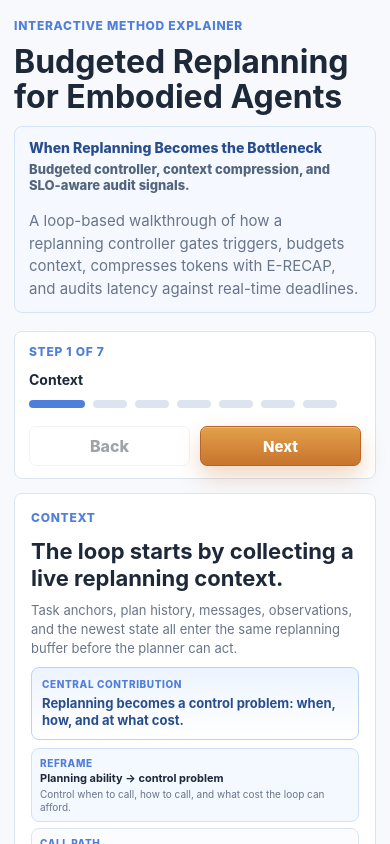
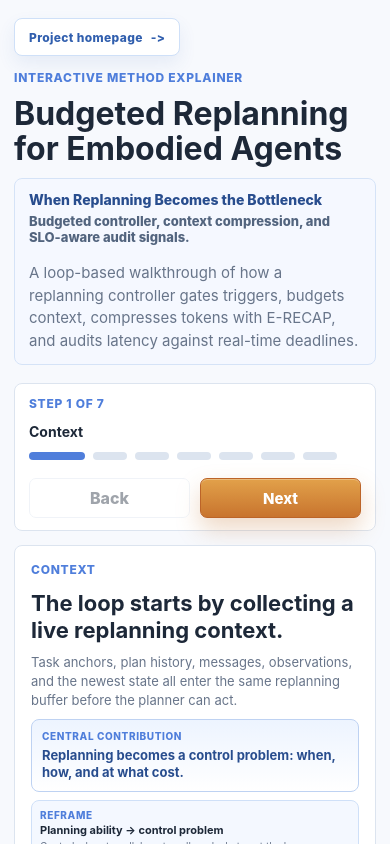
Before and after one commit to Shuaijun-LIU/BRACE-Animation, a React (Vite) app in the folder app/: page / in a window 390 px wide. Shown: the top 844 px of the page. Built offline with nearby package versions, Linux system fonts and the light colour scheme.

Commit message:
feat(animation): add project homepage link

```diff
--- a/app/src/App.tsx
+++ b/app/src/App.tsx
@@ -370,6 +370,9 @@ function App() {
   return (
     <main className="app-shell">
       <header className="topbar">
+        <a className="project-home-link" href="https://nebulis-lab.com/BRACE/" rel="noreferrer" target="_blank">
+          Project homepage
+        </a>
         <div className="title-block">
           <p className="eyebrow">Interactive method explainer</p>
           <h1>Budgeted Replanning for Embodied Agents</h1>
--- a/app/src/styles.css
+++ b/app/src/styles.css
@@ -45,8 +45,46 @@ button {
 }
 
 .topbar {
+  position: relative;
   display: block;
   margin-bottom: 18px;
+}
+
+.project-home-link {
+  position: absolute;
+  top: 2px;
+  right: 0;
+  display: inline-flex;
+  align-items: center;
+  justify-content: center;
+  min-height: 38px;
+  padding: 0 14px;
+  border: 1px solid #cfe0f8;
+  border-radius: 8px;
+  background: #fff;
+  color: #315fae;
+  font-size: 12px;
+  font-weight: 820;
+  letter-spacing: 0.03em;
+  text-decoration: none;
+  box-shadow: 0 8px 18px rgba(53, 95, 174, 0.09);
+  transition:
+    border-color 160ms ease,
+    background 160ms ease,
+    color 160ms ease,
+    transform 160ms ease;
+}
+
+.project-home-link::after {
+  margin-left: 8px;
+  content: "->";
+}
+
+.project-home-link:hover {
+  border-color: #9eb9ea;
+  background: #f5f8ff;
+  color: #244f9e;
+  transform: translateY(-1px);
 }
 
 .eyebrow,
@@ -118,7 +156,7 @@ h2 {
   border: 1px solid #d5e3f7;
   border-radius: 8px;
   background: #f5f8ff;
-  animation: stagedIn 520ms ease both;
+  animation: stagedIn 860ms ease both;
   animation-delay: 80ms;
 }
 
@@ -158,7 +196,7 @@ h2 {
   padding: 12px 14px;
   background: rgba(255, 255, 255, 0.94);
   backdrop-filter: blur(12px);
-  animation: stagedIn 460ms ease both;
+  animation: stagedIn 780ms ease both;
   animation-delay: 140ms;
 }
 
@@ -302,7 +340,7 @@ h2 {
   gap: 9px;
   min-height: 810px;
   padding: 16px;
-  animation: stagedIn 500ms ease both;
+  animation: stagedIn 820ms ease both;
 }
 
 .story-card {
@@ -315,7 +353,7 @@ h2 {
 
 .story-card > *,
 .context-card > * {
-  animation: stagedIn 440ms ease both;
+  animation: stagedIn 760ms ease both;
 }
 
 .story-card > *:nth-child(1),
@@ -544,7 +582,7 @@ h2 {
   border: 1px solid var(--line);
   border-radius: 8px;
   background: #fbfcff;
-  animation: stagedIn 460ms ease both;
+  animation: stagedIn 780ms ease both;
 }
 
 .workbench-header div:nth-child(1) {
@@ -645,7 +683,7 @@ h2 {
     border-color 180ms ease,
     background 180ms ease,
     color 180ms ease;
-  animation: stagedIn 420ms ease both;
+  animation: stagedIn 700ms ease both;
 }
 
 .loop-rail div:nth-of-type(1) {
@@ -723,7 +761,7 @@ h2 {
     border-color 180ms ease,
     background 180ms ease,
     transform 180ms ease;
-  animation: stagedIn 520ms ease both;
+  animation: stagedIn 860ms ease both;
 }
 
 .workbench-grid .work-module:nth-child(1) {
@@ -815,7 +853,7 @@ h2 {
   grid-template-columns: 74px minmax(0, 1fr);
   gap: 8px;
   align-items: center;
-  animation: stagedIn 420ms ease both;
+  animation: stagedIn 700ms ease both;
 }
 
 .context-lane:nth-child(1) {
@@ -960,7 +998,7 @@ h2 {
   font-size: 10px;
   font-weight: 740;
   text-align: center;
-  animation: stagedIn 380ms ease both;
+  animation: stagedIn 660ms ease both;
 }
 
 .module-footer span:nth-child(1) {
@@ -993,7 +1031,7 @@ h2 {
   font-size: 13px;
   font-weight: 850;
   text-transform: capitalize;
-  animation: stagedIn 420ms ease both;
+  animation: stagedIn 700ms ease both;
 }
 
 .controller-flow .controller-node:nth-child(1) {
@@ -1047,7 +1085,7 @@ h2 {
   border: 1px solid var(--line);
   border-radius: 8px;
   background: #fff;
-  animation: stagedIn 360ms ease both;
+  animation: stagedIn 620ms ease both;
 }
 
 .gate-checks div:nth-child(1) {
@@ -1105,7 +1143,7 @@ h2 {
   grid-template-columns: 62px minmax(0, 1fr) 36px;
   gap: 7px;
   align-items: center;
-  animation: stagedIn 360ms ease both;
+  animation: stagedIn 620ms ease both;
 }
 
 .counter:nth-child(1) {
@@ -1185,7 +1223,7 @@ h2 {
   grid-template-columns: 42px minmax(0, 1fr) 34px;
   gap: 8px;
   align-items: center;
-  animation: stagedIn 380ms ease both;
+  animation: stagedIn 660ms ease both;
 }
 
 .layer-row:nth-child(1) {
@@ -1250,7 +1288,7 @@ h2 {
   font-size: 11px;
   font-weight: 760;
   text-align: center;
-  animation: stagedIn 360ms ease both;
+  animation: stagedIn 620ms ease both;
 }
 
 .anchor-strip span:nth-child(1) {
@@ -1275,7 +1313,7 @@ h2 {
   border: 1px dashed #d5deea;
   border-radius: 8px;
   background: #fbfcff;
-  animation: stagedIn 380ms ease both;
+  animation: stagedIn 660ms ease both;
   animation-delay: 800ms;
 }
 
@@ -1344,7 +1382,7 @@ h2 {
 }
 
 .phase-lanes > div {
-  animation: stagedIn 380ms ease both;
+  animation: stagedIn 660ms ease both;
 }
 
 .phase-lanes > div:nth-child(1) {
@@ -1405,7 +1443,7 @@ h2 {
   border: 1px solid var(--line);
   border-radius: 8px;
   background: #fff;
-  animation: stagedIn 360ms ease both;
+  animation: stagedIn 620ms ease both;
 }
 
 .slo-gauge div:nth-child(1) {
@@ -1450,7 +1488,7 @@ h2 {
   color: var(--muted);
   font-size: 11px;
   line-height: 1.35;
-  animation: stagedIn 380ms ease both;
+  animation: stagedIn 660ms ease both;
   animation-delay: 860ms;
 }
 
@@ -1472,7 +1510,7 @@ h2 {
   border: 1px solid var(--line);
   border-radius: 8px;
   background: #fbfcff;
-  animation: stagedIn 420ms ease both;
+  animation: stagedIn 700ms ease both;
 }
 
 .evidence-ribbon div:nth-child(1) {
@@ -1517,7 +1555,7 @@ h2 {
   border: 1px solid var(--line);
   border-radius: 8px;
   background: #fbfcff;
-  animation: stagedIn 360ms ease both;
+  animation: stagedIn 620ms ease both;
 }
 
 .scene-state div:nth-child(1) {
@@ -1588,7 +1626,7 @@ h2 {
   border: 1px solid #edf1f6;
   border-radius: 7px;
   background: #fff;
-  animation: stagedIn 360ms ease both;
+  animation: stagedIn 620ms ease both;
 }
 
 .callpath-slots div:nth-of-type(1) {
@@ -1633,7 +1671,7 @@ h2 {
   border: 1px solid #cfe0f8;
   border-radius: 8px;
   background: #f5f8ff;
-  animation: stagedIn 380ms ease both;
+  animation: stagedIn 660ms ease both;
   animation-delay: 860ms;
 }
 
@@ -1654,7 +1692,7 @@ h2 {
   border: 1px solid #dfc37c;
   border-radius: 8px;
   background: #fff4d7;
-  animation: stagedIn 380ms ease both;
+  animation: stagedIn 660ms ease both;
   animation-delay: 780ms;
 }
 
@@ -1679,13 +1717,13 @@ h2 {
   color: #4d665a;
   font-size: 11px;
   line-height: 1.36;
-  animation: stagedIn 380ms ease both;
+  animation: stagedIn 660ms ease both;
   animation-delay: 820ms;
 }
 
 .metric-row {
   margin: 6px 0;
-  animation: stagedIn 380ms ease both;
+  animation: stagedIn 660ms ease both;
   animation-delay: 400ms;
 }
 
@@ -1969,6 +2007,12 @@ h2 {
     font-size: 32px;
   }
 
+  .project-home-link {
+    position: static;
+    width: fit-content;
+    margin: 0 0 14px auto;
+  }
+
   .guide-bar,
   .progress-cluster,
   .workbench-header,
```
